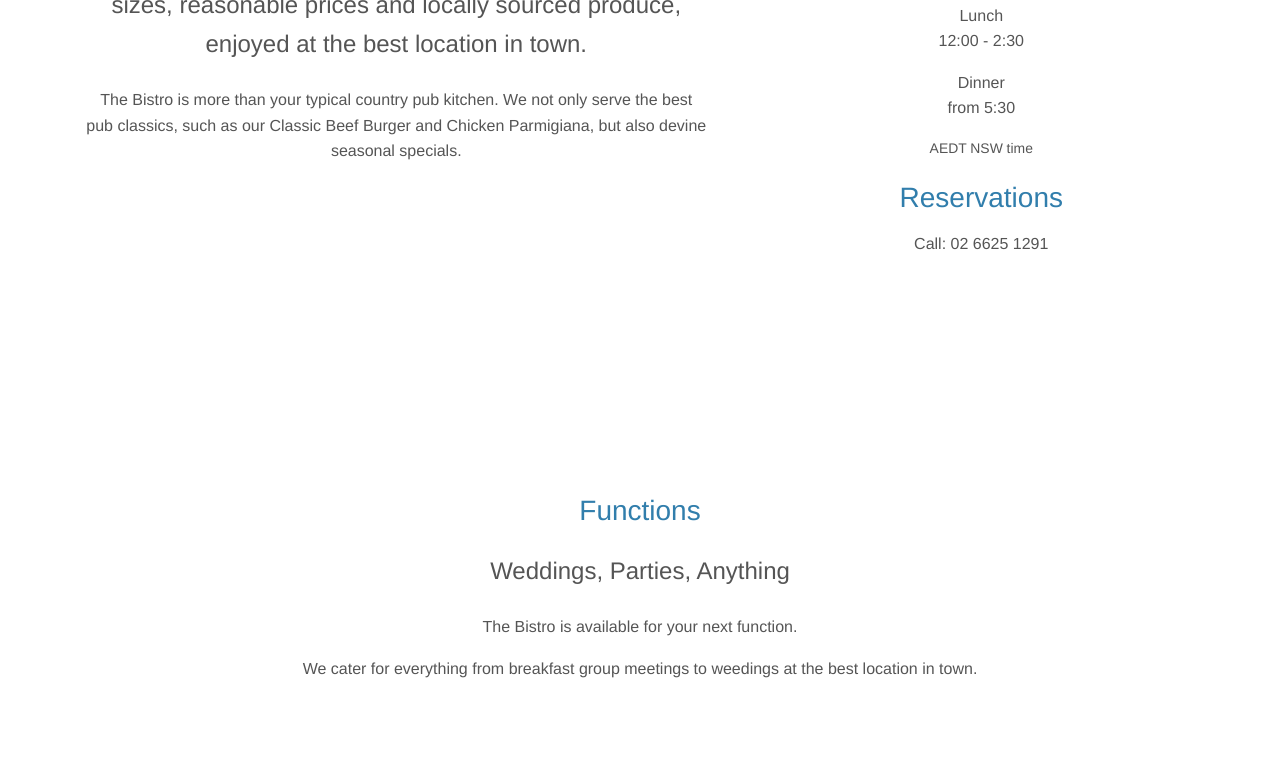
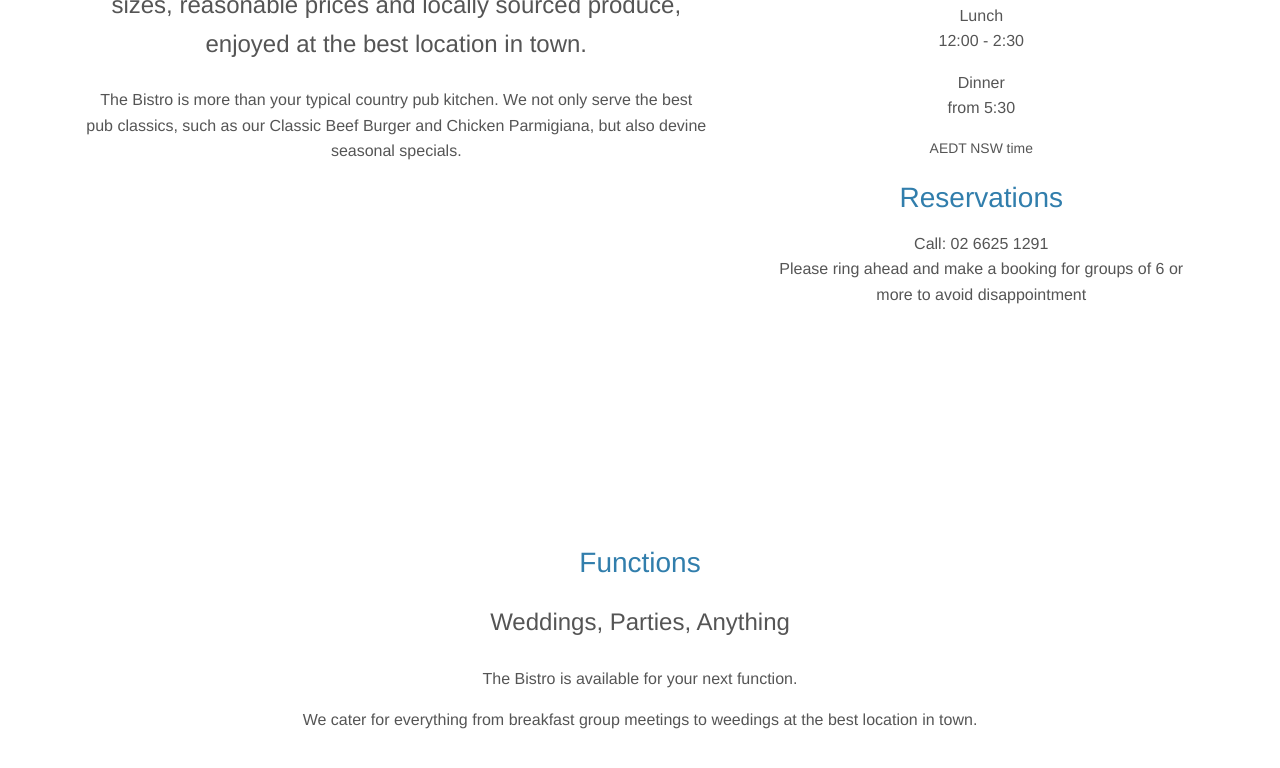
Before and after one commit to GbahTav/GbahTav.github.io, a Jekyll site: the page built from bistro.html, in a window 1280 px wide and 900 px high, scrolled down 1162 px, cut to the strip 0-794 px from the top of the window. Shown: the top 768 px of the strip. Built offline with Jekyll 4.4.1, drawn with Linux system fonts in a browser that asks for light colours.

Commit message:
Update bistro.html

```diff
--- a/bistro.html
+++ b/bistro.html
@@ -21,7 +21,8 @@ background: /img/kitchen.jpg
       <p>Dinner<br>from 5:30</p>
       <p class="small">AEDT NSW time</p>
       <h3>Reservations</h3>
-      <p>Call:&nbsp;{{site.biz_phone_bistro}}</p>
+      <p>Call:&nbsp;{{site.biz_phone_bistro}}<br>
+      Please ring ahead and make a booking for groups of 6 or more to avoid disappointment</p>
     </div>
   </div>
         <div class="row featurette">
```
